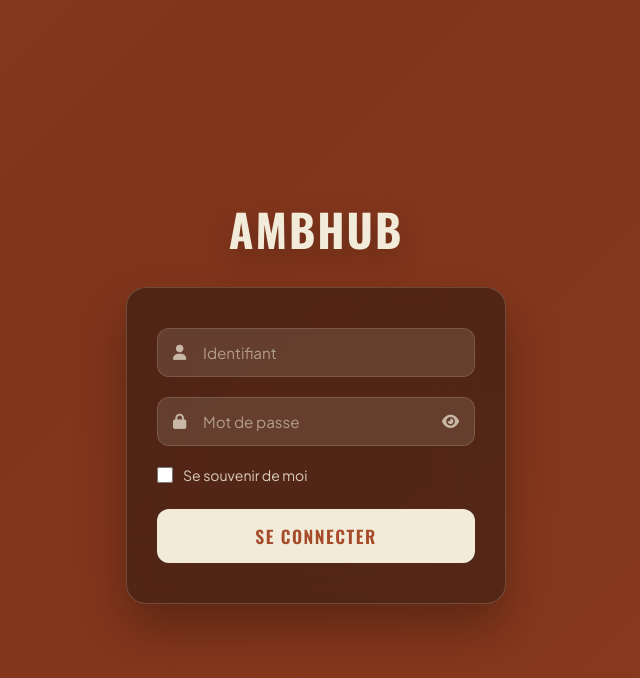
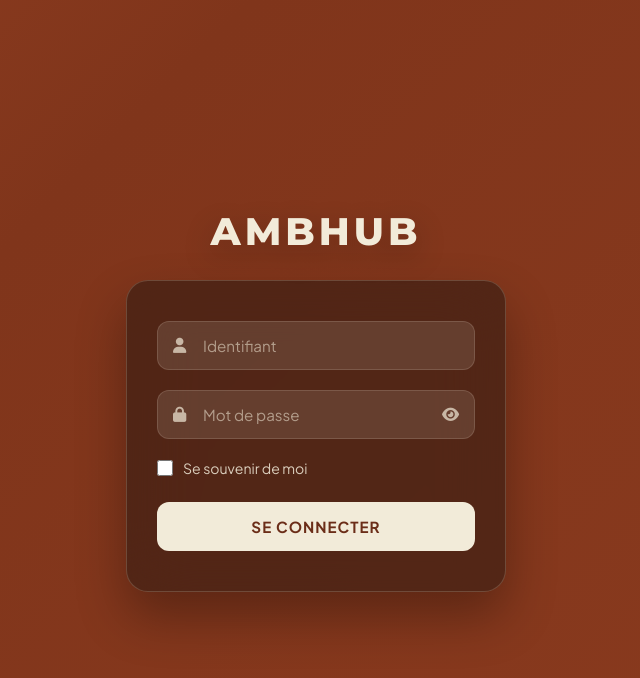
Before and after one commit to AMBmaurice/AMBHub, a Django app: page / in a window 1280 px wide. Shown: the top 678 px of the page, without its empty margins (324-964 px from the left). Run offline with Django 4.2, Linux system fonts and the light colour scheme.

Commit message:
Update login.html

```diff
--- a/templates/login.html
+++ b/templates/login.html
@@ -6,10 +6,10 @@
     <title>AMBHub - Connexion</title>
     <link rel="stylesheet" href="https://cdnjs.cloudflare.com/ajax/libs/font-awesome/6.4.0/css/all.min.css">
 
-    <!-- IMPORTATION DES POLICES ÉDITORIALES (OSWALD + PLUS JAKARTA SANS) -->
+    <!-- IMPORTATION POLICES : MONTSERRAT (EQUILIBRE PARFAIT) + PLUS JAKARTA SANS -->
     <link rel="preconnect" href="https://fonts.googleapis.com">
     <link rel="preconnect" href="https://fonts.gstatic.com" crossorigin>
-    <link href="https://fonts.googleapis.com/css2?family=Oswald:wght@600;700&family=Plus+Jakarta+Sans:wght@400;500;600&display=swap" rel="stylesheet">
+    <link href="https://fonts.googleapis.com/css2?family=Montserrat:wght@700;800&family=Plus+Jakarta+Sans:wght@400;500;600;700&display=swap" rel="stylesheet">
 
     <style>
         * {
@@ -50,13 +50,13 @@
             padding: 20px;
         }
 
-        /* TITRE AMBHUB STRUCTURÉ ET HAUT */
+        /* TITRE : NI TROP COMPRIMÉ, NI TROP ETIRÉ */
         .hub-title {
-            font-family: 'Oswald', sans-serif;
+            font-family: 'Montserrat', sans-serif;
             color: #F2EBD9;
-            font-size: 5rem;
-            font-weight: 700;
-            letter-spacing: 4px;
+            font-size: 4.2rem;
+            font-weight: 800;
+            letter-spacing: 6px;
             text-transform: uppercase;
             position: absolute;
             transition: all 1.8s cubic-bezier(0.25, 1, 0.5, 1);
@@ -66,20 +66,20 @@
         }
 
         .hub-title.shrunk {
-            font-size: 2.8rem;
+            font-size: 2.4rem;
             position: relative;
             margin-bottom: 25px;
-            letter-spacing: 2px;
+            letter-spacing: 4px;
         }
 
-        /* CARTE DE CONNEXION ÉDITORIALE SOMBRE */
+        /* CARTE GLASSMORPHISME */
         .login-card {
             width: 100%;
             background: rgba(24, 18, 16, 0.45);
             backdrop-filter: blur(30px);
             -webkit-backdrop-filter: blur(30px);
             border: 1px solid rgba(242, 235, 217, 0.18);
-            border-radius: 20px;
+            border-radius: 22px;
             padding: 40px 30px;
             box-shadow: 0 25px 50px rgba(0, 0, 0, 0.3);
             opacity: 0;
@@ -162,25 +162,27 @@
             cursor: pointer;
         }
 
+        /* BOUTON REDESIGNÉ : ÉLÉGANT, NET ET ULTRA-LISIBLE */
         .login-btn {
             width: 100%;
-            padding: 14px;
+            padding: 15px;
             background: #F2EBD9;
             border: none;
             border-radius: 12px;
-            color: #a64b2a;
-            font-family: 'Oswald', sans-serif;
-            font-size: 1.1rem;
-            font-weight: 600;
-            letter-spacing: 1.5px;
+            color: #6b2d18;
+            font-family: 'Plus Jakarta Sans', sans-serif;
+            font-size: 0.95rem;
+            font-weight: 700;
+            letter-spacing: 1px;
             text-transform: uppercase;
             cursor: pointer;
-            transition: all 0.3s;
+            transition: all 0.3s cubic-bezier(0.25, 0.8, 0.25, 1);
         }
 
         .login-btn:hover {
             background: #ffffff;
-            box-shadow: 0 8px 25px rgba(0, 0, 0, 0.25);
+            color: #a64b2a;
+            box-shadow: 0 10px 25px rgba(0, 0, 0, 0.3);
             transform: translateY(-2px);
         }
     </style>
```
